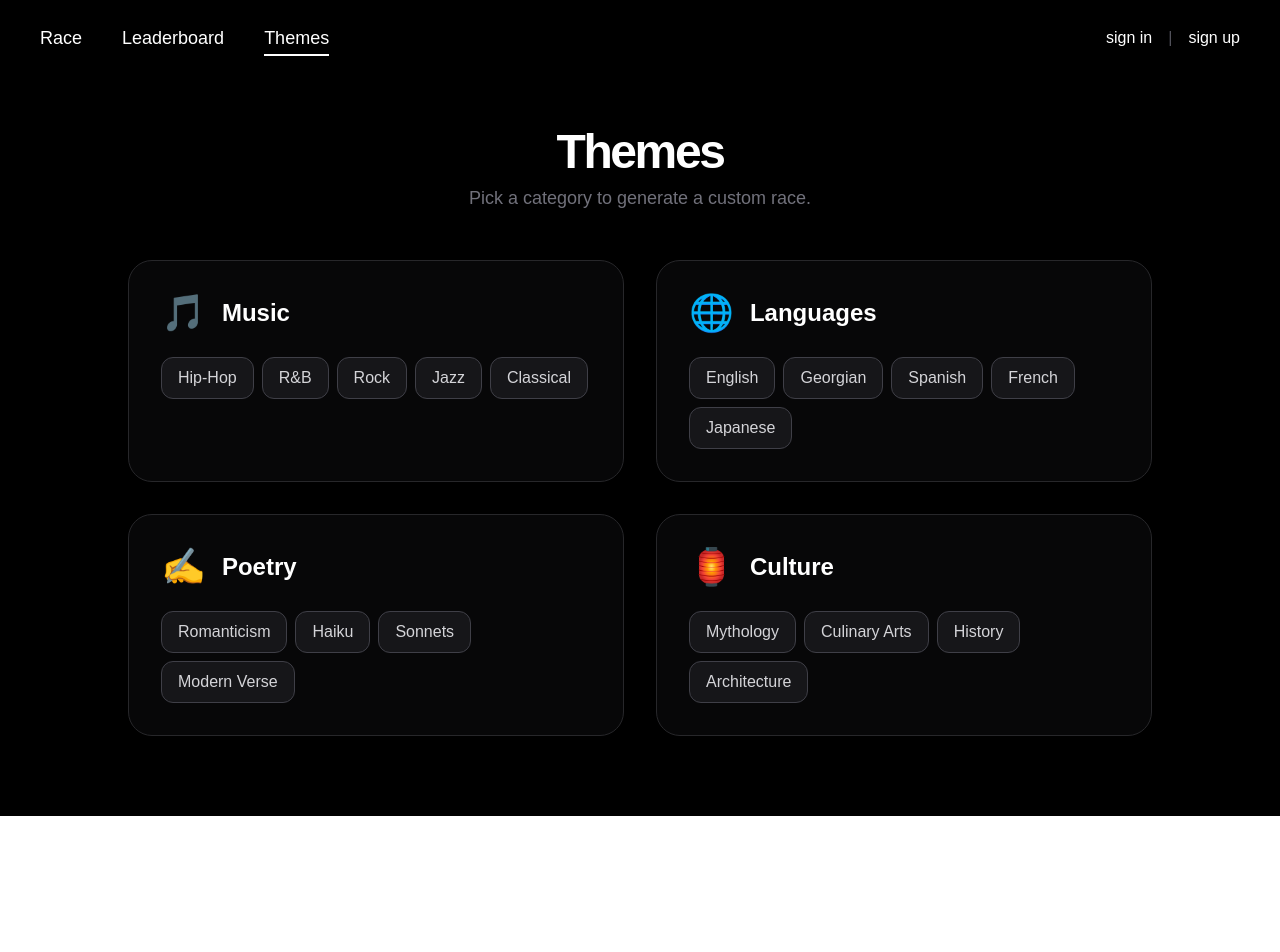
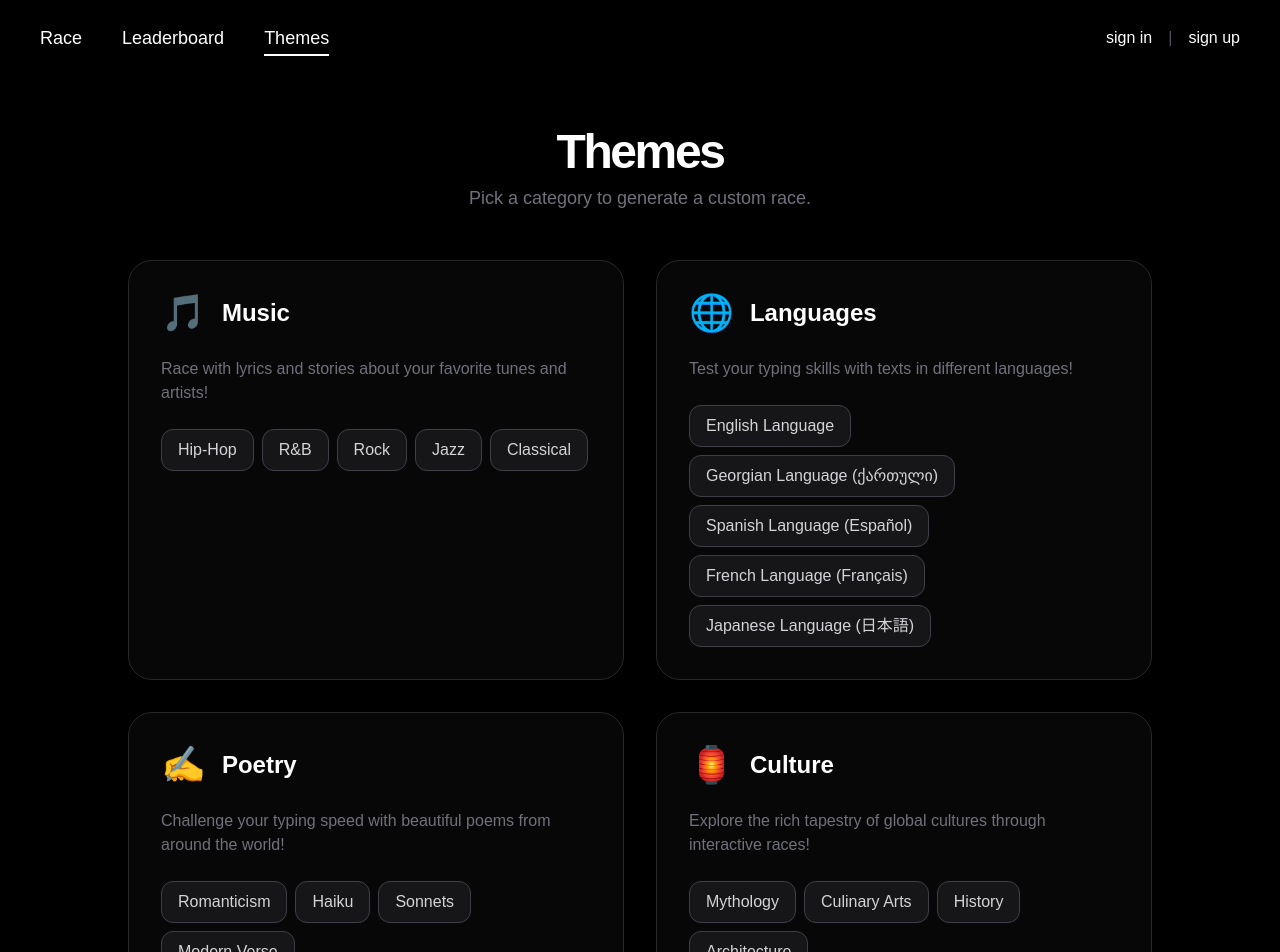
Before and after one commit to nikaKotrikadze/TyperAI, a Next.js app: page /themes in a window 1280 px wide. Shown: the top 952 px of the page. Before the commit the page ends 816 px from the top, so only its background shows below. Built offline with nearby package versions, Linux system fonts and the light colour scheme; no server answers.

Commit message:
Feature: Languages actually generate words in a specific language

```diff
--- a/app/api/generate/route.ts
+++ b/app/api/generate/route.ts
@@ -10,9 +10,21 @@ export async function POST(req: Request) {
   try {
     const { topic } = await req.json();
 
+    // We build a more "instructional" prompt to handle the language logic
+    const prompt = `
+      You are a typing test generator.
+      Topic: ${topic && topic.trim() !== "" ? topic : "a general interesting fact"}.
+
+      CRITICAL RULES:
+      1. If the topic specifies a language (e.g., "Georgian", "French", "Spanish"), you MUST write the paragraph ENTIRELY in that language using its native script.
+      2. For "Georgian", use the Mkhedruli script (ქართული ანბანი).
+      3. Length: Maximum 25 words.
+      4. Content: Engaging, no introductory text, no quotes, just the paragraph itself.
+    `;
+
     const { text } = await generateText({
       model: google("models/gemini-2.5-flash"),
-      prompt: `Generate a single paragraph for a typing race about: ${topic !== " " ? topic : "a general topic"}. 25 words max. No intro.`,
+      prompt: prompt,
     });
 
     return Response.json({ text: text.trim() });
--- a/app/themes/page.tsx
+++ b/app/themes/page.tsx
@@ -7,21 +7,31 @@ import { useUserStore } from "@/lib/useUserStore";
 const THEMES = [
   {
     name: "Music",
+    bio: "Race with lyrics and stories about your favorite tunes and artists!",
     emoji: "🎵",
     subcategories: ["Hip-Hop", "R&B", "Rock", "Jazz", "Classical"],
   },
   {
     name: "Languages",
+    bio: "Test your typing skills with texts in different languages!",
     emoji: "🌐",
-    subcategories: ["English", "Georgian", "Spanish", "French", "Japanese"],
+    subcategories: [
+      "English Language",
+      "Georgian Language (ქართული)",
+      "Spanish Language (Español)",
+      "French Language (Français)",
+      "Japanese Language (日本語)",
+    ],
   },
   {
     name: "Poetry",
+    bio: "Challenge your typing speed with beautiful poems from around the world!",
     emoji: "✍️",
     subcategories: ["Romanticism", "Haiku", "Sonnets", "Modern Verse"],
   },
   {
     name: "Culture",
+    bio: "Explore the rich tapestry of global cultures through interactive races!",
     emoji: "🏮",
     subcategories: ["Mythology", "Culinary Arts", "History", "Architecture"],
   },
@@ -62,7 +72,9 @@ export default function ThemesPage() {
                 <span className="text-4xl">{theme.emoji}</span>
                 <h2 className="text-2xl font-bold text-white">{theme.name}</h2>
               </div>
-
+              <div>
+                <p className="text-zinc-500">{theme.bio}</p>
+              </div>
               <div className="flex flex-wrap gap-2">
                 {theme.subcategories.map((sub) => (
                   <button
```
